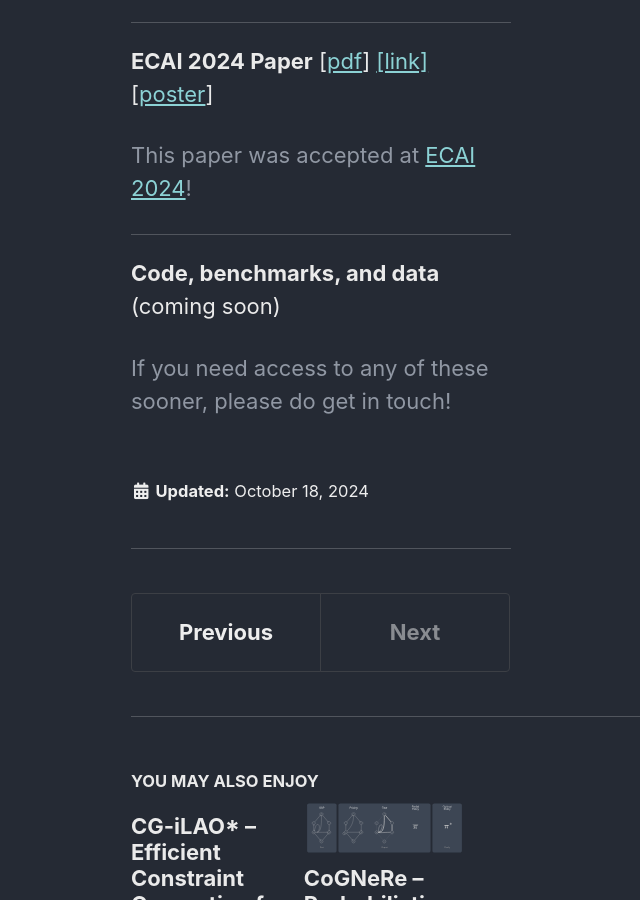
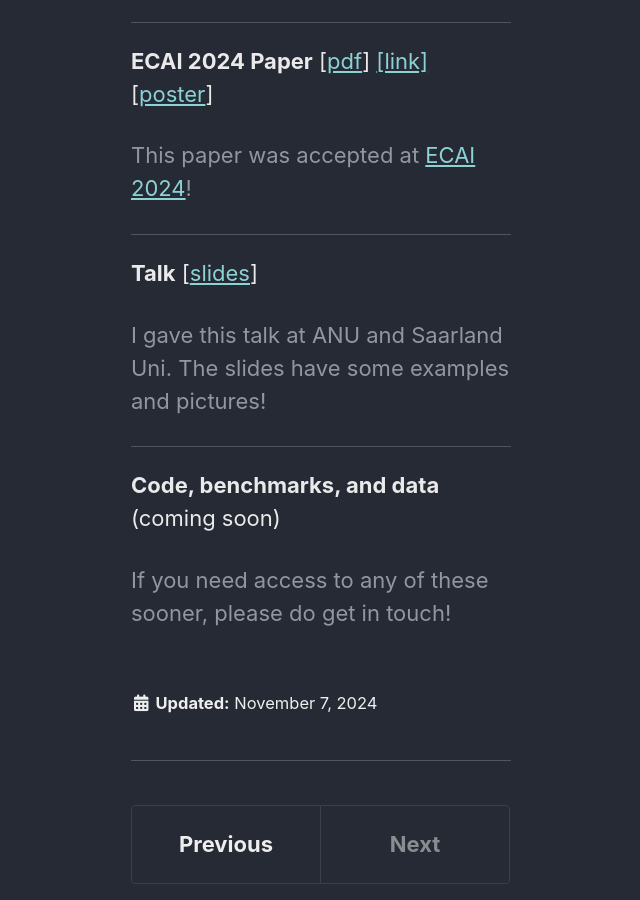
Before and after one commit to schmlz/schmlz.github.io, a Jekyll site: the page built from _posts/2024-08-16-det-pi-for-cssp.markdown, in a window 1280 px wide and 900 px high, scrolled down 781 px. Shown: the whole window, without its empty margins (319-959 px from the left). Built offline with Jekyll 4.4.1, drawn with Linux system fonts in a browser that asks for light colours; cached includes are drawn as plain includes.

Commit message:
Added talk to det-pi-for-cssp; cleaned up cgilao a bit

```diff
--- a/_posts/2024-08-16-det-pi-for-cssp.markdown
+++ b/_posts/2024-08-16-det-pi-for-cssp.markdown
@@ -5,7 +5,7 @@ header:
   # image: /assets/images/cognere/cognere_summary.svg
   # teaser: /assets/images/cognere/cognere_summary.svg
 # classes: wide
-last_modified_at: 2024-10-18
+last_modified_at: 2024-11-07
 excerpt_separator: <!--more-->
 ---
 
@@ -24,6 +24,13 @@ This paper was accepted at [ECAI 2024](https://www.ecai2024.eu/)!
 
 ----
 
+**Talk** [[slides]({{ site.url }}/downloads/det-pi-for-cssp/det-pi-for-cssp_talk.pdf)]
+
+I gave this talk at ANU and Saarland Uni. The slides have some examples and pictures!
+{: style="color: #9097a3"}
+
+----
+
 **Code, benchmarks, and data** (coming soon)
 
 If you need access to any of these sooner, please do get in touch!
```
Also changed, not shown: _posts/2024-01-10-cgilao.markdown (+1 -8 lines), 1 other file.
